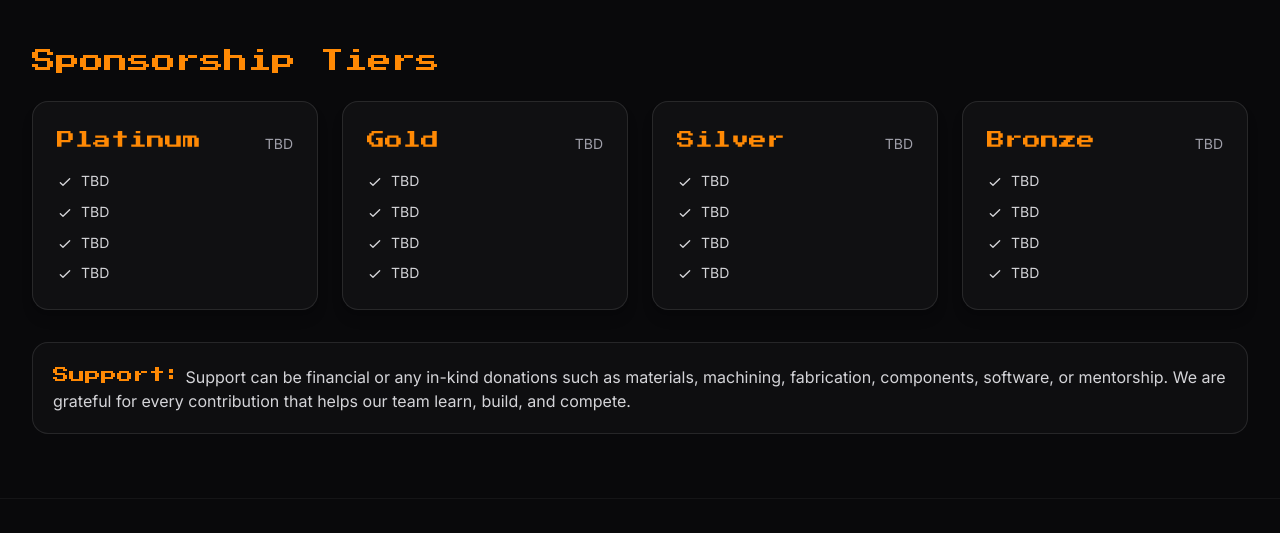
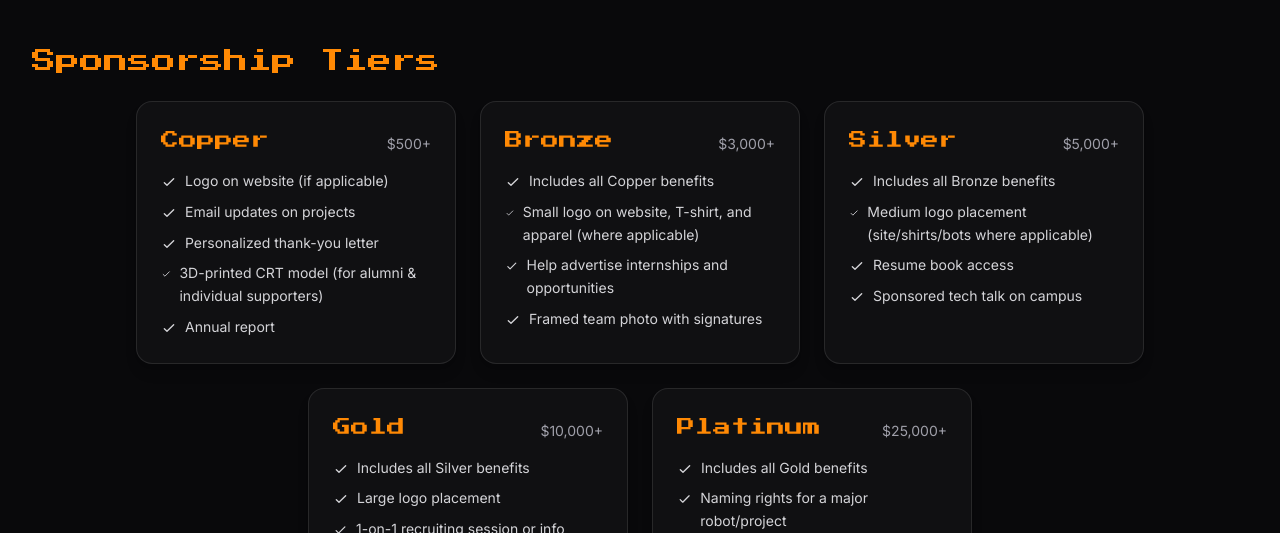
Before and after one commit to dgborges03/crt-website, an Astro site: page /sponsors in a window 1280 px wide. Shown: the part 719-1252 px from the top of the page. Built offline with nearby package versions, Linux system fonts and the light colour scheme; Astro itself is replaced by a stand-in of ours.

Commit message:
Completed sponsor page

```diff
--- a/src/pages/sponsors.astro
+++ b/src/pages/sponsors.astro
@@ -19,43 +19,55 @@ const sponsors = [
 // Sponsorship tiers
 const tiers = [
   {
-    name: "Platinum",
-    amount: "TBD",
+    name: "Copper",
+    amount: "$500+",
     perks: [
-      "TBD",
-      "TBD",
-      "TBD",
-      "TBD",
+      "Logo on website (if applicable)",
+      "Email updates on projects",
+      "Personalized thank-you letter",
+      "3D-printed CRT model (for alumni & individual supporters)",
+      "Annual report",
+    ],
+  },
+  {
+    name: "Bronze",
+    amount: "$3,000+",
+    perks: [
+      "Includes all Copper benefits",
+      "Small logo on website, T-shirt, and apparel (where applicable)",
+      "Help advertise internships and opportunities",
+      "Framed team photo with signatures",
+    ],
+  },
+  {
+    name: "Silver",
+    amount: "$5,000+",
+    perks: [
+      "Includes all Bronze benefits",
+      "Medium logo placement (site/shirts/bots where applicable)",
+      "Resume book access",
+      "Sponsored tech talk on campus",
     ],
   },
   {
     name: "Gold",
-    amount: "TBD",
+    amount: "$10,000+",
     perks: [
-      "TBD",
-      "TBD",
-      "TBD",
-      "TBD",
+      "Includes all Silver benefits",
+      "Large logo placement",
+      "1-on-1 recruiting session or info session",
+      "Private campus & lab tour",
+      "Option to co-brand a specific project (e.g., company battery on our couch)",
     ],
   },
   {
-    name: "Silver",
-    amount: "TBD",
+    name: "Platinum",
+    amount: "$25,000+",
     perks: [
-      "TBD",
-      "TBD",
-      "TBD",
-      "TBD",
-    ],
-  },
-  {
-    name: "Bronze",
-    amount: "TBD",
-    perks: [
-      "TBD",
-      "TBD",
-      "TBD",
-      "TBD",
+      "Includes all Gold benefits",
+      "Naming rights for a major robot/project",
+      "Primary logo placement across materials",
+      "Option for co-development / research projects with CRT",
     ],
   },
 ];
@@ -103,9 +115,10 @@ const tiers = [
   <section class="mx-auto max-w-7xl px-4 sm:px-6 lg:px-8 pb-10 sm:pb-16">
     <h2 class="font-display text-xl sm:text-2xl text-orange-400">Sponsorship Tiers</h2>
 
-    <div class="mt-6 grid grid-cols-1 sm:grid-cols-2 lg:grid-cols-4 gap-6">
+    <div class="mt-6 flex flex-wrap justify-center gap-6">
       {tiers.map((t) => (
-        <div class="rounded-2xl border border-white/10 bg-zinc-900/50 p-6 shadow-lg">
+        <div class="w-full sm:w-[20rem]">
+          <div class="rounded-2xl border border-white/10 bg-zinc-900/50 p-6 shadow-lg h-full">
             <div class="flex items-baseline justify-between">
               <h3 class="font-display text-orange-400 text-lg">{t.name}</h3>
               <span class="text-sm text-zinc-400">{t.amount}</span>
@@ -120,6 +133,7 @@ const tiers = [
                 </li>
               ))}
             </ul>
+          </div>
         </div>
       ))}
     </div>
```
Lines whose indentation alone changed are shown as unchanged.
